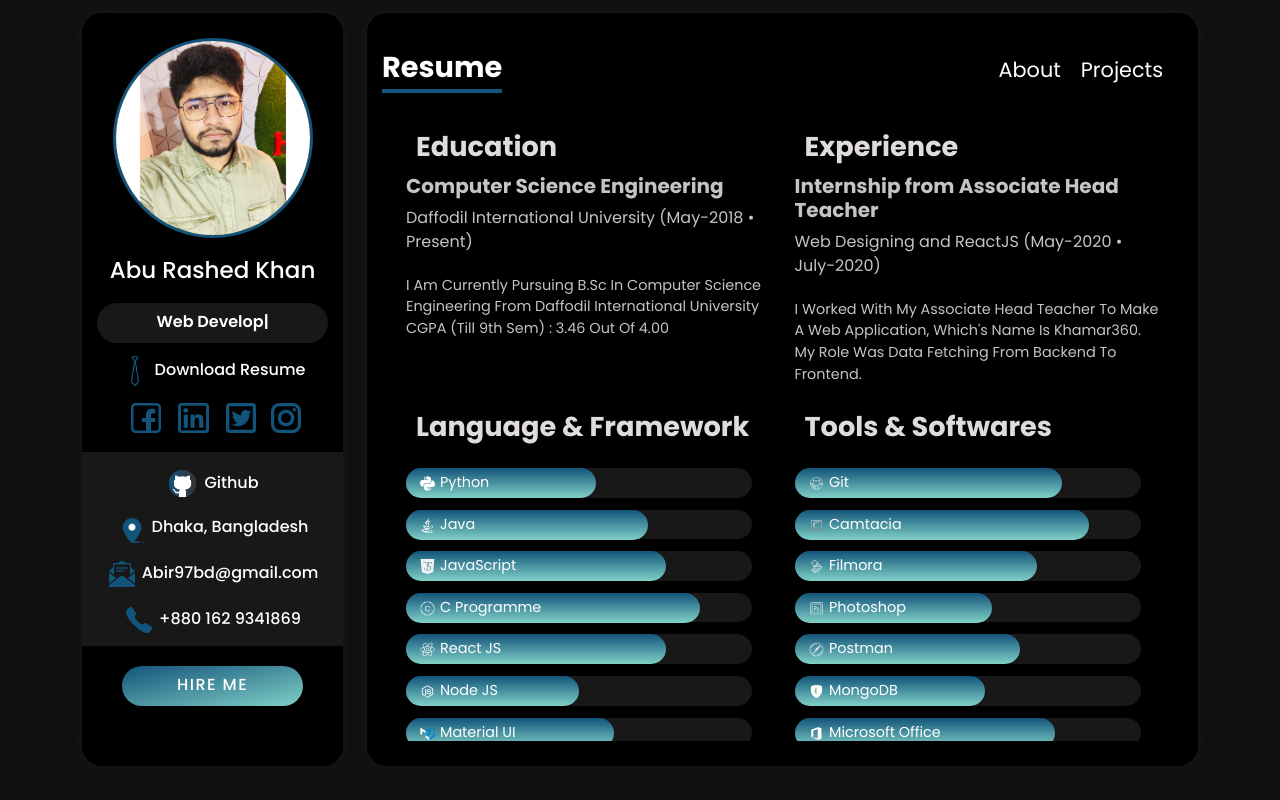
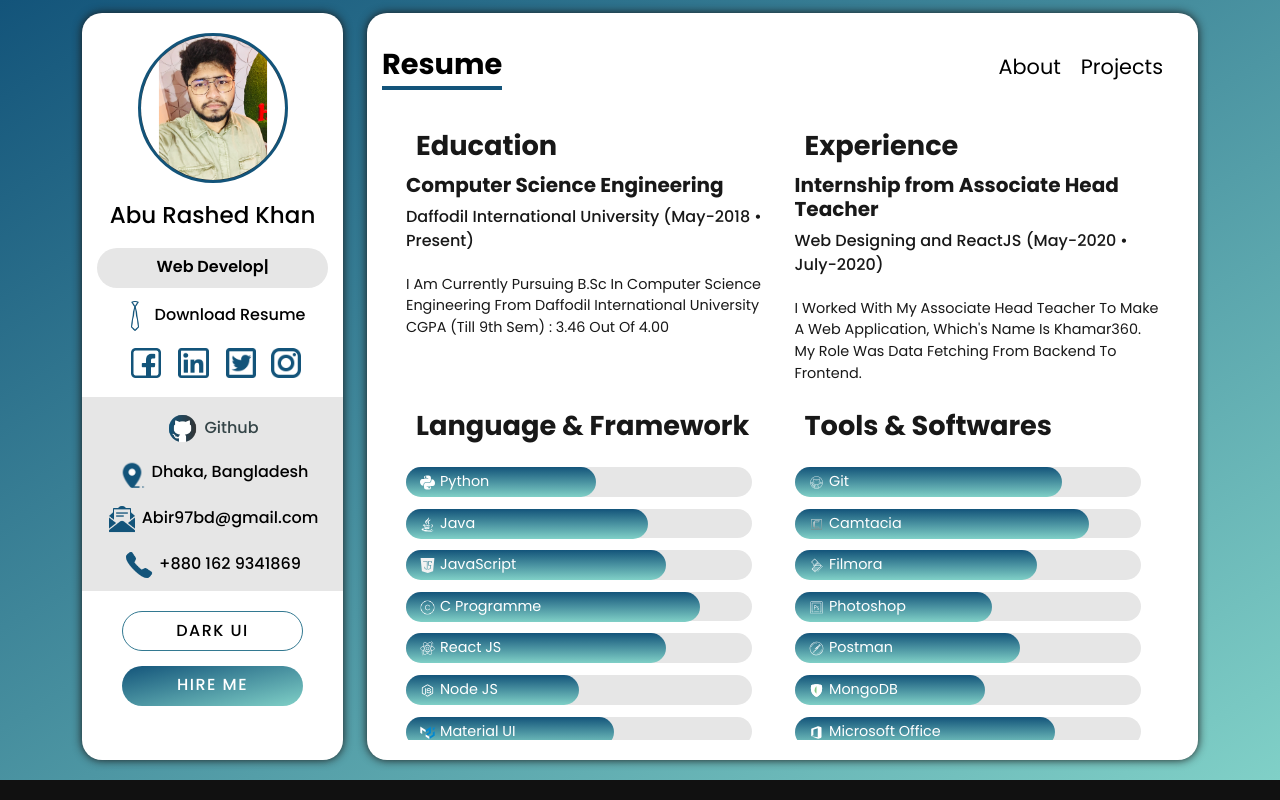
Before and after one commit to rashed-abir/abu-rashed-khan, a React (Create React App) app: page /resume in a window 1280 px wide. Built offline with nearby package versions, Linux system fonts and the light colour scheme.

Commit message:
dark mode

```diff
--- a/src/App.css
+++ b/src/App.css
@@ -10,6 +10,11 @@ body {
   -moz-user-select: none; /* Firefox */
   -ms-user-select: none; /* Internet Explorer/Edge */
   user-select: none; /* Non-prefixed version, currently */
+}
+
+.App {
+  background-image: linear-gradient(to right bottom, #13547a, #80d0c7);
+  padding-bottom: 20px;
 }
 
 ::-webkit-scrollbar {
@@ -44,20 +49,38 @@ a:hover {
   padding: 25px 15px;
   box-shadow: 0 0 10px rgb(26, 25, 25);
 }
+.app_main_content_light {
+  background-color: white;
+  border-radius: 20px;
+  padding: 20px 15px;
+  box-shadow: 0 0 10px rgb(26, 25, 25);
+}
+
+/*------------------------sidebar----------------------------*/
 
 .sidebar {
   background-color: black;
   height: 100%;
   border-radius: 20px;
-  padding: 25px 15px;
+  padding: 20px 15px;
+  box-shadow: 0 0 10px rgb(26, 25, 25);
+  text-align: center;
+  color: white;
+}
+
+.sidebar_light {
+  background-color: white;
+  height: 100%;
+  border-radius: 20px;
+  padding: 20px 15px;
   box-shadow: 0 0 10px rgb(26, 25, 25);
   text-align: center;
   color: white;
 }
 
 .sidebar_image {
-  height: 200px;
-  width: 200px;
+  height: 150px;
+  width: 150px;
   object-fit: contain;
   border: 3px solid #13547a;
   border-radius: 50%;
@@ -86,7 +109,23 @@ a:hover {
   font-weight: 500;
   margin: 15px 0;
 }
+.sidebar_name_light {
+  font-size: 23px;
+  font-weight: 500;
+  margin: 15px 0;
+  color: #000;
+}
 .sidebar_item {
+  margin-bottom: 6px;
+  margin-top: 6px;
+  padding: 7px;
+  height: 40px;
+  font-size: 1rem;
+  border-radius: 30px;
+  font-weight: 500;
+  align-items: center;
+}
+.sidebar_item_light {
   margin-bottom: 6px;
   margin-top: 6px;
   padding: 7px;
@@ -103,6 +142,14 @@ a:hover {
   text-align: center;
   margin: auto;
 }
+.sidebar_title_light {
+  background-color: #e6e6e6;
+  border-radius: 30px;
+  font-weight: 600;
+  text-align: center;
+  margin: auto;
+  color: #000;
+}
 
 .sidebar_social-icons {
   margin-left: 12px;
@@ -118,6 +165,12 @@ a:hover {
   padding: 2px 0;
   margin: 20px -15px;
 }
+.sidebar_contact_light {
+  background-color: #e6e6e6;
+  color: #000;
+  padding: 2px 0;
+  margin: 20px -15px;
+}
 
 .sidebar_email {
   background-image: linear-gradient(to right bottom, #13547a, #80d0c7);
@@ -127,12 +180,31 @@ a:hover {
   cursor: pointer;
   transition: all 2s;
 }
+.sidebar_theme {
+  border: 1px solid #337991;
+  border-radius: 30px;
+  color: #fff;
+  margin: 15px 25px 0px;
+  cursor: pointer;
+  transition: all 0.4s;
+}
+.sidebar_theme_light {
+  border: 1px solid #337991;
+  border-radius: 30px;
+  color: #000;
+  margin: 15px 25px 0px;
+  cursor: pointer;
+  transition: all 0.4s;
+}
 
 .sidebar_email:hover {
   transform: scale(1.1);
 }
 .sidebar_resume {
   color: white;
+}
+.sidebar_resume_light {
+  color: black;
 }
 .sidebar_github a {
   color: white;
@@ -145,20 +217,38 @@ a:hover {
   background-color: #f1f1f1;
   color: #13547a;
 }
+.sidebar_resume_light:hover {
+  background-color: #f1f1f1;
+  color: #13547a;
+}
 
-/* navbar  */
+/*------------------------------------ navbar ------------------------------------- */
 .navbar {
   background-color: black;
 }
-
+.navbar_light {
+  background-color: white;
+  display: flex;
+  justify-content: space-between;
+  padding: 10px 0;
+  align-items: center;
+}
 .navbar_items {
   display: flex;
 }
-
+.navbar_items_light {
+  display: flex;
+}
 .navbar_active {
   font-size: 1.8rem;
   font-weight: 700;
   color: white;
+  border-bottom: 4px solid #13547a;
+}
+.navbar_active_light {
+  font-size: 1.8rem;
+  font-weight: 700;
+  color: black;
   border-bottom: 4px solid #13547a;
 }
 
@@ -169,8 +259,21 @@ a:hover {
   font-size: 1.3rem;
   cursor: pointer;
 }
+.navbar_item_light {
+  margin-right: 20px;
+  text-decoration: none;
+  color: black;
+  font-size: 1.3rem;
+  cursor: pointer;
+}
 
 .navbar_item:hover {
+  background: -webkit-linear-gradient(#13547a, #80d0c7);
+  background-clip: text;
+  -webkit-background-clip: text;
+  -webkit-text-fill-color: transparent;
+}
+.navbar_item_light:hover {
   background: -webkit-linear-gradient(#13547a, #80d0c7);
   background-clip: text;
   -webkit-background-clip: text;
@@ -185,6 +288,12 @@ a:hover {
   background-color: black;
   color: rgb(228, 228, 228);
 }
+.about_light {
+  height: 80vh;
+  overflow-y: auto;
+  background-color: white;
+  color: black;
+}
 
 .about_intro {
   font-size: 1rem;
@@ -197,14 +306,31 @@ a:hover {
   background-color: #181818;
   padding: 30px 20px;
 }
+.about_container_light {
+  background-color: #e6e6e6;
+  padding: 30px 20px;
+}
 
 .about_heading {
   font-size: 25px;
   font-weight: 700;
   color: rgb(218, 218, 218);
 }
+.about_heading_light {
+  font-size: 25px;
+  font-weight: 700;
+  color: #181818;
+}
 .skill-card {
   background-color: black;
+  margin: 10px;
+  padding: 10px;
+  display: flex;
+  flex-direction: row;
+  border-radius: 10px;
+}
+.skill-card_light {
+  background-color: white;
   margin: 10px;
   padding: 10px;
   display: flex;
@@ -225,6 +351,11 @@ a:hover {
   color: #c9c9c9;
   text-transform: capitalize;
 }
+.skill-card_content_light {
+  font-size: 0.9rem;
+  color: black;
+  text-transform: capitalize;
+}
 
 /* resume */
 
@@ -233,6 +364,12 @@ a:hover {
   padding-top: 20px;
   overflow-y: auto;
   color: white;
+}
+.resume_light {
+  height: 80vh;
+  padding-top: 20px;
+  overflow-y: auto;
+  color: black;
 }
 
 .resume-language_heading,
@@ -243,25 +380,47 @@ a:hover {
   color: rgb(224, 220, 220);
   margin-top: 10px;
 }
-
+.resume-language_heading_light,
+.resume-card_heading_light {
+  margin-left: 10px;
+  font-size: 1.7rem;
+  font-weight: 700;
+  color: #181818;
+  margin-top: 10px;
+}
 .resume-card_body {
   margin-top: 10px;
   color: rgb(196, 196, 196);
+}
+.resume-card_body_light {
+  margin-top: 10px;
+  color: #181818;
 }
 
 .resume-card_title {
   font-weight: 700;
 }
-
+.resume-card_title_light {
+  font-weight: 700;
+}
 .resume-card_name {
   font-size: 16px;
+}
+.resume-card_name_light {
+  font-size: 16px;
+  font-weight: 500;
 }
 .resume-card_details {
   font-size: 0.9rem;
   padding-top: 5px;
   text-transform: capitalize;
 }
-
+.resume-card_details_light {
+  font-size: 0.9rem;
+  padding-top: 5px;
+  text-transform: capitalize;
+  font-weight: 400;
+}
 .bar {
   width: 95%;
   background-color: #181818;
@@ -269,6 +428,14 @@ a:hover {
   margin-bottom: 12px;
   animation: showText 0.5s 1s linear forwards;
 }
+.bar_light {
+  width: 95%;
+  background-color: #e6e6e6;
+  border-radius: 20px;
+  margin-bottom: 12px;
+  animation: showText 0.5s 1s linear forwards;
+}
+
 @keyframes showText {
   100% {
     opacity: 1;
@@ -317,6 +484,11 @@ a:hover {
   padding-top: 30px;
   overflow-y: auto;
 }
+.projects_light {
+  height: 80vh;
+  padding-top: 30px;
+  overflow-y: auto;
+}
 
 .projectCard_wrapper {
   margin: 10px 0;
@@ -351,10 +523,24 @@ a:hover {
   padding-bottom: 10px;
   color: white;
 }
+.projectCard_title_light {
+  margin-top: 12px;
+  font-size: 1rem;
+  display: flex;
+  align-items: center;
+  justify-content: center;
+  padding-bottom: 10px;
+  color: black;
+  font-weight: 500;
+}
 .projectCard_title a {
   color: rgb(207, 205, 205);
 }
+
 .projectCard_title a:hover {
+  color: #13547a;
+}
+.projectCard_title_light a:hover {
   color: #13547a;
 }
 
@@ -364,7 +550,19 @@ a:hover {
   margin: auto;
   flex-wrap: wrap;
 }
-
+.projects_navbar_light {
+  display: flex;
+  justify-content: space-between;
+  margin: auto;
+  flex-wrap: wrap;
+}
+.project-search_light {
+  display: flex;
+  border: 1px solid grey;
+  border-radius: 0.5rem;
+  padding: 3px 7px;
+  width: 280px;
+}
 .project-search {
   display: flex;
   border: 1px solid grey;
@@ -372,6 +570,7 @@ a:hover {
   padding: 3px 7px;
   width: 280px;
 }
+
 .search {
   font-size: 2rem;
   cursor: pointer;
@@ -390,16 +589,33 @@ a:hover {
   border: none;
   z-index: 1;
 }
+.project-search_light input {
+  width: 100%;
+  font-size: 1rem;
+  background: none;
+  color: black;
+  border: none;
+  z-index: 1;
+}
 .project-search input:focus {
   outline: none;
   border: none;
 }
-
+.project-search_light input:focus {
+  outline: none;
+  border: none;
+}
 .projects_navbar-item {
   display: flex;
   margin: 5px 0;
   padding: 3px 7px;
   color: #fff;
+}
+.projects_navbar-item_light {
+  display: flex;
+  margin: 5px 0;
+  padding: 3px 7px;
+  color: black;
 }
 
 .projects_navbar-item > div {
@@ -407,21 +623,30 @@ a:hover {
   font-size: 1rem;
   cursor: pointer;
 }
-
-.test{
-  color: #62aeb2;
+.projects_navbar-item_light > div {
+  margin: 0 5px;
+  font-size: 1rem;
+  cursor: pointer;
 }
 
-.test1{
+.test {
+  color: #62aeb2;
+  font-weight: 500;
+}
+
+.test1 {
   transition: all 0.2s;
 }
 
-.test1:hover{
+.test1:hover {
   color: #13547a;
 }
 
 @media only screen and (max-width: 600px) {
   .app_main_content {
+    margin-top: 10px;
+  }
+  .app_main_content_light {
     margin-top: 10px;
   }
   .projectCard_wrapper {
@@ -433,13 +658,22 @@ a:hover {
   .navbar_item {
     font-size: 1.1rem;
   }
+  .navbar_item_light {
+    font-size: 1.1rem;
+  }
   .navbar_active {
+    font-size: 1.8rem;
+  }
+  .navbar_active_light {
     font-size: 1.8rem;
   }
 }
 
 @media only screen and (max-width: 989px) {
   .bar {
+    width: 100%;
+  }
+  .bar_light {
     width: 100%;
   }
 }
@@ -451,7 +685,16 @@ a:hover {
     margin-top: 20px;
     padding: 10px 10px;
   }
+  .project-search_light {
+    width: 95%;
+    margin: 15px auto;
+    margin-top: 20px;
+    padding: 10px 10px;
+  }
   .app_main_content {
     margin-top: 10px;
   }
+  .app_main_content_light {
+    margin-top: 10px;
+  }
 }
--- a/src/App.js
+++ b/src/App.js
@@ -10,28 +10,35 @@ import {
 import About from "./components/About";
 import Resume from "./components/Resume";
 import Projects from "./components/Projects";
+import { useState } from "react";
 
 function App() {
+  const [light, setLight] = useState(true);
+
   return (
     <Router>
-      <div className="App">
+      <div className={light ? "App" : ""}>
         <div className="container app_container">
           <div className="row">
             <div className="col-lg-3">
-              <Sidebar />
+              <Sidebar light={light} setLight={setLight} />
             </div>
             <div className="col-lg-9">
-              <div className="app_main_content">
-              <Navbar />
+              <div
+                className={
+                  light ? "app_main_content_light" : "app_main_content"
+                }
+              >
+                <Navbar light={light} />
                 <Switch>
                   <Route exact="true" path="/">
-                  <About />
+                    <About light={light} setLight={setLight} />
                   </Route>
                   <Route path="/resume">
-                  <Resume />
+                    <Resume light={light} />
                   </Route>
                   <Route path="/projects">
-                  <Projects />
+                    <Projects light={light} />
                   </Route>
                   <Route>
                     <Redirect to="/" />
--- a/src/components/Bar.js
+++ b/src/components/Bar.js
@@ -1,10 +1,10 @@
 import React from "react";
 
-function Bar({ valeu: { icon, name, level } }) {
+function Bar({ valeu: { icon, name, level }, light }) {
   const bar_width = `${level}%`;
 
   return (
-    <div className="bar">
+    <div className={light ? "bar_light" : "bar"}>
       <div className="bar_wrapper" style={{ width: bar_width }}>
         <span className="bar_name">
           <img src={icon} alt="icon" className="bar_icon" />
--- a/src/components/Navbar.js
+++ b/src/components/Navbar.js
@@ -2,7 +2,7 @@ import React, { useState, useEffect } from "react";
 import { Link } from "react-router-dom";
 import { motion } from "framer-motion";
 
-function Navbar() {
+function Navbar({ light }) {
   const [active, setActive] = useState("");
 
   useEffect(() => {
@@ -34,17 +34,19 @@ function Navbar() {
 
   return (
     <motion.div
-      className="navbar"
+      className={light ? "navbar_light" : "navbar"}
       variants={navbar_varient}
       initial="hidden"
       animate="visible"
     >
-      <div className="navbar_active">{active}</div>
-      <div className="navbar_items">
+      <div className={light ? "navbar_active_light" : "navbar_active"}>
+        {active}
+      </div>
+      <div className={light ? "navbar_items_light" : "navbar_items"}>
         {active !== "About" && (
           <Link to="/">
             <div
-              className="navbar_item"
+              className={light ? "navbar_item_light" : "navbar_item"}
               onClick={() => {
                 setActive("About");
               }}
@@ -56,7 +58,7 @@ function Navbar() {
         {active !== "Resume" ? (
           <Link to="/resume">
             <div
-              className="navbar_item"
+              className={light ? "navbar_item_light" : "navbar_item"}
               onClick={() => {
                 setActive("Resume");
               }}
@@ -69,7 +71,7 @@ function Navbar() {
         {active !== "Projects" && (
           <Link to="projects">
             <div
-              className="navbar_item"
+              className={light ? "navbar_item_light" : "navbar_item"}
               onClick={() => {
                 setActive("Projects");
               }}
--- a/src/components/Resume.js
+++ b/src/components/Resume.js
@@ -7,7 +7,7 @@ import EducationData from "../data/EducationData";
 import ExperienceData from "../data/ExperienceData";
 import CertificateData from "../data/CertificateData";
 
-function Resume() {
+function Resume({ light }) {
   const navbar_varient = {
     hidden: {
       opacity: 0,
@@ -29,58 +29,145 @@ function Resume() {
 
   return (
     <motion.div
-      className="container resume"
+      className={light ? "container resume_light" : "container resume"}
       variants={navbar_varient}
       initial="hidden"
       animate="visible"
       exit="exit"
     >
       <div className="row">
-        <div className="col-lg-6 resume-card">
-          <h4 className="resume-card_heading">Education</h4>
+        <div
+          className={
+            light ? "col-lg-6 resume-card_light" : "col-lg-6 resume-card"
+          }
+        >
+          <h4
+            className={
+              light ? "resume-card_heading_light" : "resume-card_heading"
+            }
+          >
+            Education
+          </h4>
           {EducationData.map((data) => (
-            <div className="resume-card_body" key={data.heading}>
-              <h5 className="resume-card_title"> {data.title} </h5>
-              <p className="resume-card_name">{data.name}</p>
-              <p className="resume-card_details">{data.details}</p>
+            <div
+              className={light ? "resume-card_body_light" : "resume-card_body"}
+              key={data.heading}
+            >
+              <h5
+                className={
+                  light ? "resume-card_title_light" : "resume-card_title"
+                }
+              >
+                {" "}
+                {data.title}{" "}
+              </h5>
+              <p
+                className={
+                  light ? "resume-card_name_light" : "resume-card_name"
+                }
+              >
+                {data.name}
+              </p>
+              <p
+                className={
+                  light ? "resume-card_details_light" : "resume-card_details"
+                }
+              >
+                {data.details}
+              </p>
             </div>
           ))}
         </div>
-        <div className="col-lg-6 resume-card">
-          <h4 className="resume-card_heading">Experience</h4>
+        <div
+          className={
+            light ? "col-lg-6 resume-card_light" : "col-lg-6 resume-card"
+          }
+        >
+          <h4
+            className={
+              light ? "resume-card_heading_light" : "resume-card_heading"
+            }
+          >
+            Experience
+          </h4>
           {ExperienceData.map((data) => (
-            <div className="resume-card_body" key={data.heading}>
-              <h5 className="resume-card_title"> {data.title} </h5>
-              <p className="resume-card_name">{data.name}</p>
-              <p className="resume-card_details">{data.details}</p>
+            <div
+              className={light ? "resume-card_body_light" : "resume-card_body"}
+              key={data.heading}
+            >
+              <h5
+                className={
+                  light ? "resume-card_title_light" : "resume-card_title"
+                }
+              >
+                {" "}
+                {data.title}{" "}
+              </h5>
+              <p
+                className={
+                  light ? "resume-card_name_light" : "resume-card_name"
+                }
+              >
+                {data.name}
+              </p>
+              <p
+                className={
+                  light ? "resume-card_details_light" : "resume-card_details"
+                }
+              >
+                {data.details}
+              </p>
             </div>
           ))}
         </div>
       </div>
       <div className="row">
         <div className="col-lg-6 resume-languages">
-          <h5 className="resume-language_heading">Language & Framework</h5>
+          <h5
+            className={
+              light
+                ? "resume-language_heading_light"
+                : "resume-language_heading"
+            }
+          >
+            Language & Framework
+          </h5>
           <div className="resume-language_body mt-4">
             {Languages.map((language) => (
-              <Bar valeu={language} />
+              <Bar light={light} valeu={language} />
             ))}
           </div>
         </div>
         <div className="col-lg-6 resume-languages">
-          <h5 className="resume-language_heading">Tools & Softwares</h5>
+          <h5
+            className={
+              light
+                ? "resume-language_heading_light"
+                : "resume-language_heading"
+            }
+          >
+            Tools & Softwares
+          </h5>
           <div className="resume-language_body mt-4">
             {Tools.map((tool) => (
-              <Bar valeu={tool} />
+              <Bar light={light} valeu={tool} />
             ))}
           </div>
         </div>
         <div className="col-lg-6 resume-card">
-          <h4 className="resume-card_heading" style={{ marginBottom: "18px" }}>
+          <h4
+            className={
+              light
+                ? "resume-language_heading_light"
+                : "resume-language_heading"
+            }
+            style={{ marginBottom: "18px" }}
+          >
             Certificates
           </h4>
           {CertificateData.map((data) => (
             <div
-              className="resume-card_body"
+              className={light ? "resume-card_body_light" : "resume-card_body"}
               key={data.heading}
               style={{
                 display: "flex",
@@ -99,7 +186,18 @@ function Resume() {
                 href={data.link}
                 target="_blank"
                 rel="noopener noreferrer"
-                style={{
+                style={
+                  light
+                    ? {
+                        fontSize: "13px",
+                        borderLeft: "1px solid #181818",
+                        paddingLeft: "5px",
+                        transition: "all 0.2s",
+                        alignItems: "center",
+                        margin: "auto",
+                        color: "black",
+                      }
+                    : {
                         fontSize: "13px",
                         borderLeft: "1px solid #181818",
                         paddingLeft: "5px",
@@ -107,7 +205,8 @@ function Resume() {
                         alignItems: "center",
                         margin: "auto",
                         color: "grey",
-                }}
+                      }
+                }
               >
                 (verify)
               </a>
--- a/src/components/Sidebar.js
+++ b/src/components/Sidebar.js
@@ -13,7 +13,7 @@ import instagram from "../assets/icons/instagram.png";
 import { motion } from "framer-motion";
 import Typed from "react-typed";
 
-function Sidebar() {
+function Sidebar({ light, setLight }) {
   const handleEmailMe = () => {
     window.open("mailto:abir97bd@gmail.com");
   };
@@ -40,7 +40,7 @@ function Sidebar() {
 
   return (
     <motion.div
-      className="sidebar"
+      className={light ? "sidebar_light" : "sidebar"}
       variants={navbar_varient}
       initial="hidden"
       animate="visible"
@@ -51,10 +51,19 @@ function Sidebar() {
         alt="Rashed Abir"
         className="sidebar_image"
       />
-      <div className="sidebar_name" title="Rashed Abir">
+      <div
+        className={light ? "sidebar_name_light" : "sidebar_name"}
+        title="Rashed Abir"
+      >
         Abu Rashed Khan
       </div>
-      <div className="sidebar_item sidebar_title">
+      <div
+        className={
+          light
+            ? "sidebar_item_light sidebar_title_light"
+            : "sidebar_item sidebar_title"
+        }
+      >
         <Typed
           strings={[
             "Computer Engineer",
@@ -70,7 +79,13 @@ function Sidebar() {
         />
       </div>
       <a href={aburashedkhan} download="aburashedkhan.pdf">
-        <div className="sidebar_item sidebar_resume">
+        <div
+          className={
+            light
+              ? "sidebar_item_light sidebar_resume_light"
+              : "sidebar_item sidebar_resume"
+          }
+        >
           <img className="sidebar_icon" src={tie} alt="Rashed Abir" />
           Download Resume
         </div>
@@ -126,8 +141,14 @@ function Sidebar() {
           />
         </a>
       </figure>
-      <div className="sidebar_contact">
-        <div className="sidebar_item sidebar_github">
+      <div className={light ? "sidebar_contact_light" : "sidebar_contact"}>
+        <div
+          className={
+            light
+              ? "sidebar_item_light sidebar_github_light"
+              : "sidebar_item sidebar_github"
+          }
+        >
           <a
             href="https://github.com/rashedabir"
             target="_blank"
@@ -161,6 +182,19 @@ function Sidebar() {
           +880 162 9341869
         </div>
       </div>
+      <div
+        className={
+          light
+            ? "sidebar_item_light sidebar_theme_light"
+            : "sidebar_item sidebar_theme"
+        }
+        style={{ textTransform: "uppercase", letterSpacing: "1.5px" }}
+        onClick={() => {
+          setLight(!light);
+        }}
+      >
+        {light ? "dark ui" : "light ui"}
+      </div>
       <a
         href="https://www.fiverr.com/rashedkhan126"
         target="_blank"
```
Also changed, not shown: src/components/About.js (+13 -5 lines), src/components/ProjectCard.js (+8 -8 lines), src/components/ProjectNavbar.js (+8 -7 lines), src/components/Projects.js (+6 -5 lines), src/components/SkillCard.js (+14 -5 lines), 1 other file (tests, documents, lock files or other folders). Lines whose indentation alone changed are shown as unchanged.
